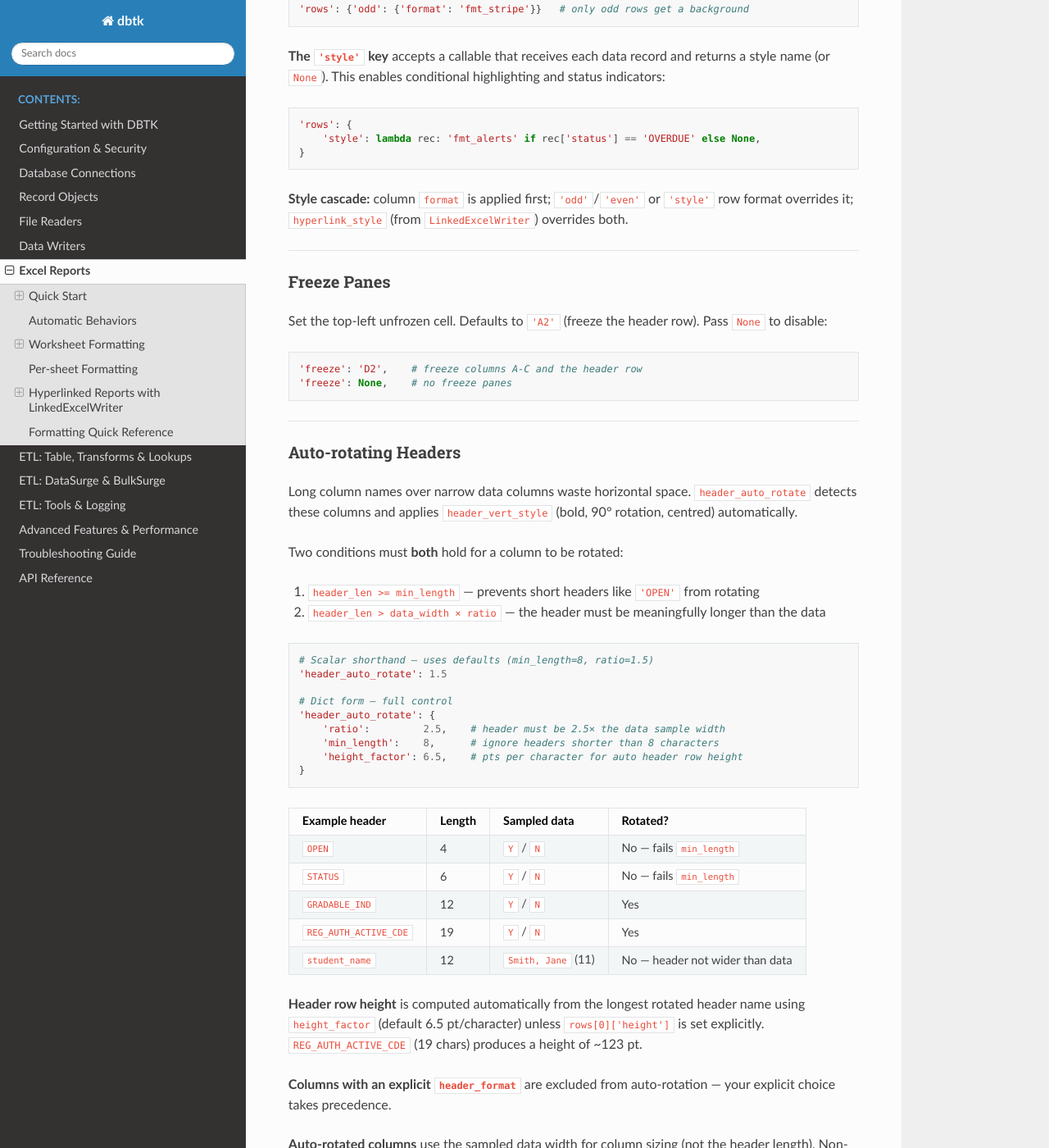
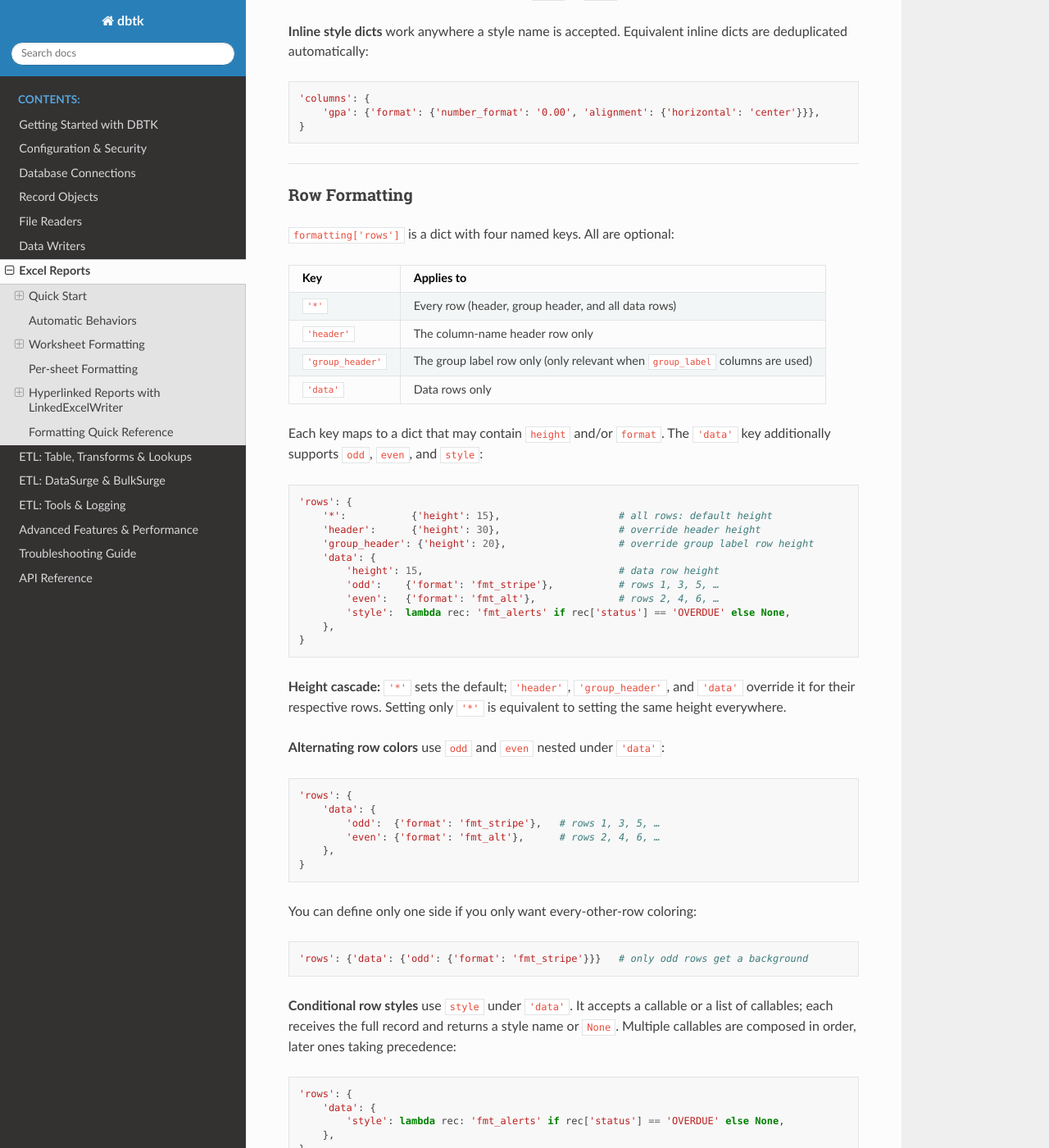
Before and after one commit to scottrbailey/dbtk, a Sphinx documentation site: the page built from docs/06b-excel.md, in a window 1280 px wide and 1400 px high, scrolled down 5514 px. Shown: the whole window at 82% size. Built offline with Sphinx 7.4.7 and the Read the Docs theme 3.1.0, drawn with Linux system fonts in a browser that asks for light colours; some of the changed text lies outside the part shown.

Commit message:
Update 06b-excel.md to reflect ExcelWriter redesign
- Add ExcelFormat/ColumnRule dataclass section with usage example
- Rename group_header → group_label in column rules table and examples
- Rewrite Row Formatting section: replace numeric-keyed rows with named
  keys ('*', 'header', 'group_header', 'data'); odd/even/style now
  nested under 'data'; document height cascade and multi-callable style
- Document full style cascade order (7 levels, lowest → highest)
- Replace built-in style override warning with explanation that user
  styles now take precedence when registered with the same name
- Update rows['header']['height'] reference in auto-rotate section
- Add 'style' callable entry to Quick Reference column rule table
- Update rows Quick Reference entry description

https://claude.ai/code/session_019D8X7HCm4ZHrvBEETb5xMm

````diff
--- a/docs/06b-excel.md
+++ b/docs/06b-excel.md
@@ -63,13 +63,13 @@ These defaults are all overridable via the `formatting` parameter. Auto-sizing l
 
 ## Worksheet Formatting
 
-Pass a `formatting` dict to `ExcelWriter` (or `LinkedExcelWriter`) to control styles, column widths, hidden columns, freeze panes, and header rotation. All keys are optional.
+Pass a `formatting` dict (or an `ExcelFormat` object) to `ExcelWriter` (or `LinkedExcelWriter`) to control styles, column widths, hidden columns, freeze panes, and header rotation. All keys are optional.
 
 ```python
 fmt = {
     'styles':            {...},   # named style definitions
-    'columns':           {...},   # wildcard pattern → column properties
-    'rows':              {...},   # row index → row properties
+    'columns':           {...},   # pattern → column properties
+    'rows':              {...},   # row key → row properties
     'freeze':            'D2',    # freeze panes cell reference
     'header_auto_rotate': 1.5,   # auto-rotate long headers
     'min_column_width':  4,       # minimum auto-sized column width
@@ -80,6 +80,38 @@ fmt = {
 with ExcelWriter(file='report.xlsx', formatting=fmt) as writer:
     writer.write_batch(cursor, sheet_name='Data')
 ```
+
+### ExcelFormat and ColumnRule Dataclasses
+
+For discoverable, IDE-friendly formatting configuration, `ExcelFormat` and `ColumnRule` are available as typed dataclasses:
+
+```python
+from dbtk.writers import ExcelWriter, ExcelFormat, ColumnRule
+
+fmt = ExcelFormat(
+    styles={
+        'fmt_fees': {'bg_color': '#d5f1cc'},
+        'fmt_warn': {'bg_color': '#ffcccc', 'font': {'bold': True}},
+    },
+    columns={
+        '*_fee*': ColumnRule(format='fmt_fees'),
+        'notes':  ColumnRule(width=40, comment='Free-text field'),
+        'gpa':    ColumnRule(format={'number_format': '0.00'}),
+    },
+    rows={
+        '*':    {'height': 15},
+        'data': {'odd': {'format': 'fmt_stripe'}},
+    },
+    freeze='D2',
+    min_column_width=4,
+    auto_filter=True,
+)
+
+with ExcelWriter(file='report.xlsx', formatting=fmt) as writer:
+    writer.write_batch(cursor, sheet_name='Data')
+```
+
+`ExcelFormat` and `ColumnRule` are fully interchangeable with dicts — pass either form. `ColumnRule` fields mirror the column rule dict keys exactly.
 
 ### Named Styles
 
@@ -118,7 +150,7 @@ The following styles are registered on every workbook and can be used directly b
 | `percent_style` | Number format `0.00%` |
 | `comma_style` | Number format `#,##0` |
 
-> **Note:** Using a built-in name in `formatting['styles']` logs a `WARNING` and the definition is ignored. Choose a different name for your custom style.
+> **Overriding built-ins:** To replace a built-in style, define it in `formatting['styles']` using the same name. User-defined styles are registered before built-ins, so a `comma_style` entry in `styles` replaces the default. Any property not specified in your definition falls back to the openpyxl default (no font, no fill, etc.), so include all properties you want.
 
 > **Note:** Named styles are embedded in the workbook file. If you rerun a script that writes to an existing `.xlsx` file, styles from the previous run are already baked in — changed style definitions won't take effect. Delete the file before rerunning to pick up style changes.
 
@@ -148,13 +180,13 @@ The following styles are registered on every workbook and can be used directly b
 | Key | Type | Effect |
 |---|---|---|
 | `format` | style name or inline dict | Applied to every **data** cell in this column |
-| `style` | callable | `lambda rec: style_name_or_None` — per-cell conditional style; overrides `format` and row styles when non-None |
+| `style` | callable or list of callables | `lambda rec: style_name_or_None` — per-cell conditional style(s); composed on top of all other styles when non-None |
 | `header_format` | style name or inline dict | Applied to the **header** cell only; owns the cell entirely (include `font: {bold: True}` if needed) |
 | `width` | float | Column width in Excel character units; overrides auto-sizing |
 | `hidden` | 0 or 1 | Hide (`1`) or explicitly un-hide (`0`) the column |
 | `comment` | string | Adds an Excel comment/note to the header cell |
 | `filter` | 0 or 1 | Show a filter dropdown on this column's header; hides dropdowns on all other columns |
-| `group_header` | string | Merged super-header label above this column range (range patterns only) |
+| `group_label` | string | Merged super-header label above this column range (range patterns only) |
 
 **Precedence:** Rules are applied in definition order. Later patterns override earlier ones *per property*, so you can use a broad pattern to set a default and a narrower pattern to override it:
 
@@ -173,14 +205,14 @@ The following styles are registered on every workbook and can be used directly b
 }
 ```
 
-**Group headers** use `group_header` on a range pattern to add a merged super-header row above the column names. Only range patterns are supported — using `group_header` on a wildcard logs a warning and is ignored. Columns not covered by any group are left blank in the group header row.
+**Group headers** use `group_label` on a range pattern to add a merged super-header row above the column names. Only range patterns are supported — using `group_label` on a wildcard logs a warning and is ignored. Columns not covered by any group are left blank in the group header row.
 
 ```python
 'columns': {
-    'credit_hrs:tuition_waiver_ind': {'format': 'fmt_billing',    'group_header': 'Billing'},
-    'enrl:wait_avail':               {'format': 'fmt_enrollment', 'group_header': 'Enrollment'},
-    'resv_1_desc:resv_5_desc':       {'hidden': 1,                'group_header': 'Reservations'},
-    'crse_fee_amount:sec_fees':      {'group_header': 'Fees'},
+    'credit_hrs:tuition_waiver_ind': {'format': 'fmt_billing',    'group_label': 'Billing'},
+    'enrl:wait_avail':               {'format': 'fmt_enrollment', 'group_label': 'Enrollment'},
+    'resv_1_desc:resv_5_desc':       {'hidden': 1,                'group_label': 'Reservations'},
+    'crse_fee_amount:sec_fees':      {'group_label': 'Fees'},
 }
 ```
 
@@ -198,40 +230,81 @@ Group headers are written bold and centered in row 1; column headers shift to ro
 
 ### Row Formatting
 
-`formatting['rows']` is a dict keyed by row index. Index `0` is the **header** row; positive integers are 1-based **data** row indices.
+`formatting['rows']` is a dict with four named keys. All are optional:
+
+| Key | Applies to |
+|---|---|
+| `'*'` | Every row (header, group header, and all data rows) |
+| `'header'` | The column-name header row only |
+| `'group_header'` | The group label row only (only relevant when `group_label` columns are used) |
+| `'data'` | Data rows only |
+
+Each key maps to a dict that may contain `height` and/or `format`. The `'data'` key additionally supports `odd`, `even`, and `style`:
 
 ```python
 'rows': {
-    0: {'height': 120},          # header row: set height
-    1: {'height': 30},           # first data row: set height
-    'style': lambda rec: 'fmt_alerts' if rec['status'] == 'OVERDUE' else None,
+    '*':           {'height': 15},                    # all rows: default height
+    'header':      {'height': 30},                    # override header height
+    'group_header': {'height': 20},                   # override group label row height
+    'data': {
+        'height': 15,                                 # data row height
+        'odd':    {'format': 'fmt_stripe'},           # rows 1, 3, 5, …
+        'even':   {'format': 'fmt_alt'},              # rows 2, 4, 6, …
+        'style':  lambda rec: 'fmt_alerts' if rec['status'] == 'OVERDUE' else None,
+    },
 }
 ```
 
-**Alternating row colors** use the `'odd'` and `'even'` keys — no callable needed:
+**Height cascade:** `'*'` sets the default; `'header'`, `'group_header'`, and `'data'` override it for their respective rows. Setting only `'*'` is equivalent to setting the same height everywhere.
+
+**Alternating row colors** use `odd` and `even` nested under `'data'`:
 
 ```python
 'rows': {
-    'odd':  {'format': 'fmt_stripe'},   # rows 1, 3, 5, …
-    'even': {'format': 'fmt_alt'},      # rows 2, 4, 6, …
+    'data': {
+        'odd':  {'format': 'fmt_stripe'},   # rows 1, 3, 5, …
+        'even': {'format': 'fmt_alt'},      # rows 2, 4, 6, …
+    },
 }
 ```
 
-You can define only one if you only want every-other-row coloring:
+You can define only one side if you only want every-other-row coloring:
 
 ```python
-'rows': {'odd': {'format': 'fmt_stripe'}}   # only odd rows get a background
+'rows': {'data': {'odd': {'format': 'fmt_stripe'}}}   # only odd rows get a background
 ```
 
-**The `'style'` key** accepts a callable that receives each data record and returns a style name (or `None`). This enables conditional highlighting and status indicators:
+**Conditional row styles** use `style` under `'data'`. It accepts a callable or a list of callables; each receives the full record and returns a style name or `None`. Multiple callables are composed in order, later ones taking precedence:
 
 ```python
 'rows': {
-    'style': lambda rec: 'fmt_alerts' if rec['status'] == 'OVERDUE' else None,
+    'data': {
+        'style': lambda rec: 'fmt_alerts' if rec['status'] == 'OVERDUE' else None,
+    },
+}
+
+# Multiple callables — both applied, last non-None wins per property
+'rows': {
+    'data': {
+        'style': [
+            lambda rec: 'fmt_stripe' if rec['row_num'] % 2 else None,
+            lambda rec: 'fmt_alerts' if rec['overdue'] else None,
+        ],
+    },
 }
 ```
 
-**Style cascade:** column `format` is applied first; `'odd'`/`'even'` or `'style'` row format overrides it; `hyperlink_style` (from `LinkedExcelWriter`) overrides both.
+**Style cascade (lowest → highest priority):**
+
+1. Date/datetime base format (applied automatically by type)
+2. Column `format`
+3. `'*'` row format (all rows)
+4. `'odd'` / `'even'` alternating format
+5. `'style'` callable results (composed in list order)
+6. Column `style` callable result
+7. `hyperlink_style` (applied by `LinkedExcelWriter` to linked cells)
+
+Styles at higher priority levels are composed on top — they override individual properties (fill, font, number format) rather than replacing the whole style.
 
 ---
 
@@ -275,7 +348,7 @@ Two conditions must **both** hold for a column to be rotated:
 | `REG_AUTH_ACTIVE_CDE` | 19 | `Y` / `N` | Yes |
 | `student_name` | 12 | `Smith, Jane` (11) | No — header not wider than data |
 
-**Header row height** is computed automatically from the longest rotated header name using `height_factor` (default 6.5 pt/character) unless `rows[0]['height']` is set explicitly. `REG_AUTH_ACTIVE_CDE` (19 chars) produces a height of ~123 pt.
+**Header row height** is computed automatically from the longest rotated header name using `height_factor` (default 6.5 pt/character) unless `rows['header']['height']` is set explicitly. `REG_AUTH_ACTIVE_CDE` (19 chars) produces a height of ~123 pt.
 
 **Columns with an explicit `header_format`** are excluded from auto-rotation — your explicit choice takes precedence.
 
@@ -346,7 +419,9 @@ fmt = {
         'TERM_CODE':    {'format': 'fmt_fees'},
     },
     'rows': {
-        'style': lambda rec: 'fmt_fees' if rec['waitlisted'] else None,
+        'data': {
+            'style': lambda rec: 'fmt_fees' if rec['waitlisted'] else None,
+        },
     },
     'freeze':               'D2',
     'header_auto_rotate':   {'min_length': 8, 'ratio': 2.5},
@@ -477,7 +552,7 @@ with LinkedExcelWriter(file='report.xlsx', formatting=fmt) as writer:
 |---|---|---|---|
 | `styles` | `dict[name, props]` | `{}` | Named style definitions |
 | `columns` | `dict[pattern, props]` | `{}` | Wildcard column rules |
-| `rows` | `dict` | `{}` | Row height/style; `0` = header; `'odd'`/`'even'` = alternating styles; `'style'` = callable |
+| `rows` | `dict` | `{}` | Row height/style; keys: `'*'` (all rows), `'header'`, `'group_header'`, `'data'`; `data` supports nested `odd`, `even`, `style`, `height` |
 | `freeze` | `str \| None` | `'A2'` | Freeze panes cell reference |
 | `header_auto_rotate` | `float \| dict` | off | Auto-rotate long headers; see [above](#auto-rotating-headers) |
 | `min_column_width` | `float` | `6` | Floor for auto-sized column widths |
@@ -489,12 +564,13 @@ with LinkedExcelWriter(file='report.xlsx', formatting=fmt) as writer:
 | Key | Type | Description |
 |---|---|---|
 | `format` | style name or dict | Style applied to data cells |
+| `style` | callable or list | Per-cell conditional style(s); composed on top of all other styles |
 | `header_format` | style name or dict | Style applied to the header cell only |
 | `width` | float | Override auto-sized width |
 | `hidden` | 0 or 1 | Hide or explicitly un-hide the column |
 | `comment` | string | Excel comment/note on the header cell |
 | `filter` | 0 or 1 | Show filter dropdown on this column; hides dropdowns on all others |
-| `group_header` | string | Merged super-header label (range patterns only) |
+| `group_label` | string | Merged super-header label (range patterns only) |
 
 **`header_auto_rotate` dict keys:**
 
````
